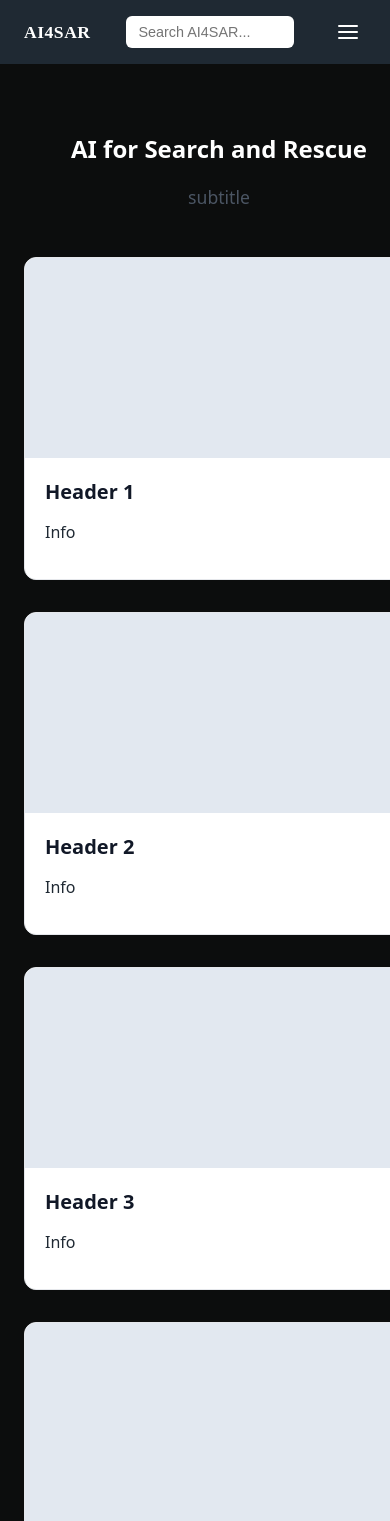
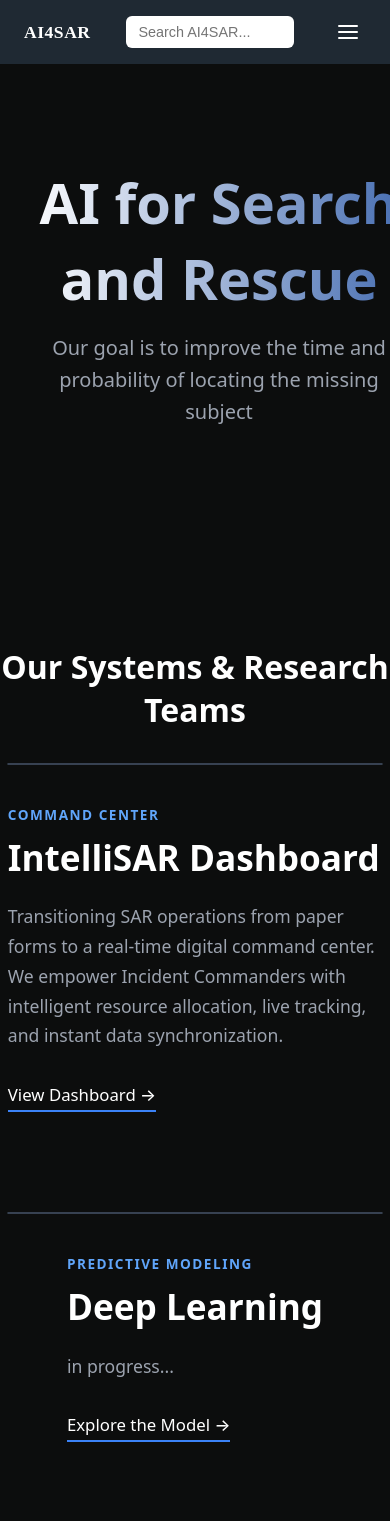
Before and after one commit to ssasukek/AI4SAR-WebPage_project, a Next.js app in the folder ai4sar-webpage/: page / in a window 390 px wide. Shown: the top 1521 px of the page. Built offline with nearby package versions, Linux system fonts and the light colour scheme; no server answers.

Commit message:
ui for home page

```diff
--- a/ai4sar-webpage/app/globals.css
+++ b/ai4sar-webpage/app/globals.css
@@ -18,57 +18,134 @@
   color: white;
 }
 
-/* Middle Layer (Grid type) */
 .middle-layer {
-  flex: 1; /* Pushes the footer down if content is short */
-  max-width: 1200px;
+  flex: 1;
+  max-width: 1100px;
   margin: 0 auto;
-  padding: 48px 24px;
+  padding: 100px 24px;
   width: 100%;
+  display: flex;
+  flex-direction: column;
+  gap: 130px;
 }
 
 .hero-text {
   text-align: center;
-  margin-bottom: 48px;
+  margin-bottom: 90px;
   color: white;
+  display: flex;
+  flex-direction: column;
+  align-items: center;;
 }
 
-.info-grid {
-  display: grid;
-  grid-template-columns: repeat(auto-fit, minmax(300px, 1fr));
-  gap: 32px;
-  width: 100%;
+.hero-title {
+  font-size: 3.5rem;
+  font-weight: 700;
+  margin: 0 0 16px 0;
+  background: linear-gradient(to right, #ffffff, #426ab0);
+  -webkit-background-clip: text;
+  -webkit-text-fill-color: transparent;
 }
 
-.grid-card {
-  background: #ffffff;
-  border: 1px solid #e5e7eb;
-  border-radius: 12px;
-  overflow: hidden;
-  transition: transform 0.2s ease, box-shadow 0.2s ease;
+.section-header h2 {
+  color: white;
+  font-size: 2rem;
+  margin-bottom: 32px;
+  text-align: center;
 }
 
-.grid-card:hover {
-  transform: translateY(-4px);
-  box-shadow: 0 12px 24px rgba(0,0,0,0.1);
+.story-container {
+  display: flex;
+  flex-direction: column;
+  gap: 140px;
+  width: 100%;
+  max-width: 1200px;
+  margin: 0 auto;
+  padding: 0 2%;
+  padding-bottom: 120px;
+  box-sizing: border-box;
 }
 
-.card-image {
-  height: 200px;
-  background-color: #e2e8f0; /* Placeholder grey */
-  width: 100%;
-  object-fit: cover;
+.feature-row {
+  display: flex;
+  align-items: center;
+  gap: 120px;
 }
 
-.card-content {
-  padding: 20px;
+.feature-row.reverse {
+  flex-direction: row-reverse;
 }
 
-.card-content h3 {
-  margin-top: 0;
-  color: #111827;
-  font-size: 1.25rem;
-  margin-bottom: 8px;
+.feature-visual {
+  flex: 1;
+  height: 400px;
+  border-radius: 24px;
+  background-size: cover;
+  background-position: center;
+  border: 1px solid #374151;
+}
+
+.feature-text {
+  flex: 1;
+  display: flex;
+  flex-direction: column;
+  align-items: flex-start;
+}
+
+.feature-label {
+  color: #60a5fa;
+  font-size: 0.85rem;
+  font-weight: 600;
+  text-transform: uppercase;
+  letter-spacing: 1.5px;
+  margin-bottom: 12px;
+}
+
+.feature-text h2 {
+  color: #ffffff;
+  font-size: 2.2rem;
+  font-weight: 700;
+  margin: 0 0 24px 0;
+  line-height: 1.2;
+}
+
+.feature-text p {
+  color: #9ca3af;
+  font-size: 1.1rem;
+  line-height: 1.7;
+  margin: 0 0 32px 0;
+}
+
+.feature-link {
+  color: #ffffff;
+  text-decoration: none;
+  font-weight: 500;
+  font-size: 1.05rem;
+  padding-bottom: 4px;
+  border-bottom: 2px solid #3b82f6;
+  transition: color 0.2s, border-color 0.2s;
+}
+
+.feature-link:hover {
+  color: #60a5fa;
+  border-color: #60a5fa;
+}
+
+/* --- for mobile display adjustment --- */
+@media (max-width: 800px) {
+  .feature-row, .feature-row.reverse {
+    flex-direction: column;
+    gap: 40px;
+  }
+
+  .feature-visual {
+    width: 100%;
+    height: 300px;
+  }
+
+  .story-container {
+    gap: 100px;
+  }
 }
 
 html, body {
@@ -240,13 +317,12 @@
   color: white;
 }
 
-.subtitle {
-  font-size: 1.1rem;
-  color: #4b5563;
-  max-width: 700px;
-  margin-left: auto;
-  margin-right: auto;
-  text-align: center;
+.hero-subtitle {
+  font-size: 1.25rem;
+  color: #9ca3af;
+  max-width: 600px;
+  margin: 0;
+  line-height: 1.6;
 }
 
 .footer-link-btn {
--- a/ai4sar-webpage/app/page.tsx
+++ b/ai4sar-webpage/app/page.tsx
@@ -1,65 +1,84 @@
 "use client";
+import Link from "next/link";
 
 export default function HomePage() {
   return (
     <div className="page" style={{ display: "flex", flexDirection: "column" }}>
       <main className="middle-layer">
         <section className="hero-text">
-          <h1>AI for Search and Rescue</h1>
-          <p className="subtitle">subtitle</p>
+          <h1 className="hero-title">AI for Search and Rescue</h1>
+          <p className="hero-subtitle">
+            Our goal is to improve the time and probability of locating the
+            missing subject
+          </p>
+        </section>
+      </main>
+
+      <div className="section-header">
+        <h2>Our Systems & Research Teams</h2>
+      </div>
+
+      <div className="story-container">
+        {/* dashboard grid */}
+        <section className="feature-row">
+          <div className="feature-visual" style={{ backgroundImage: "url" }} />
+          <div className="feature-text">
+            <span className="feature-label">Command Center</span>
+            <h2>IntelliSAR Dashboard</h2>
+            <p>
+              Transitioning SAR operations from paper forms to a real-time
+              digital command center. We empower Incident Commanders with
+              intelligent resource allocation, live tracking, and instant data
+              synchronization.
+            </p>
+            <Link href="/public/dashboard" className="feature-link">
+              View Dashboard &rarr;
+            </Link>
+          </div>
         </section>
 
-        <div className="info-grid">
-          <div className="grid-card">
-            <div className="card-image" />
-            <div className="card-content">
-              <h3>Header 1</h3>
-              <p>Info</p>
-            </div>
+        {/* Deep learning Grid Team */}
+        <section className="feature-row reverse">
+          <div className="feature-visual" style={{ backgroundImage: "url" }} />
+          <div className="feature-text">
+            <span className="feature-label">Predictive Modeling</span>
+            <h2>Deep Learning</h2>
+            <p> in progress... </p>
+            <Link href="/teams/deep-learning" className="feature-link">
+              Explore the Model &rarr;
+            </Link>
           </div>
+        </section>
 
-          <div className="grid-card">
-            <div className="card-image" />
-            <div className="card-content">
-              <h3>Header 2</h3>
-              <p>Info</p>
-            </div>
+        {/* Agentic AI Grid */}
+        <section className="feature-row">
+          <div className="feature-visual" style={{ backgroundImage: "url" }} />
+          <div className="feature-text">
+            <span className="feature-label">Automated Intelligence</span>
+            <h2>Agentic AI & LLMs</h2>
+            <p> in progress... </p>
+            <Link href="/teams/agentic-ai" className="feature-link">
+              See the AI in Action &rarr;
+            </Link>
           </div>
+        </section>
 
-          <div className="grid-card">
-            <div className="card-image" />
-            <div className="card-content">
-              <h3>Header 3</h3>
-              <p>Info</p>
-            </div>
+        {/* Visualization - Heatmaps */}
+        <section className="feature-row reverse">
+          <div
+            className="feature-visual"
+            style={{ backgroundImage: "url('/blue-gradient-bg.png')" }}
+          />
+          <div className="feature-text">
+            <span className="feature-label">Mapping & GIS</span>
+            <h2>Heatmap Visualization</h2>
+            <p> in progress... </p>
+            <Link href="/teams/visualization" className="feature-link">
+              Explore Maps &rarr;
+            </Link>
           </div>
-
-          <div className="grid-card">
-            <div className="card-image" />
-            <div className="card-content">
-              <h3>Header 4</h3>
-              <p>Info</p>
-            </div>
-          </div>
-
-          <div className="grid-card">
-            <div className="card-image" />
-            <div className="card-content">
-              <h3>Header 5</h3>
-              <p>Info</p>
-            </div>
-          </div>
-
-          <div className="grid-card">
-            <div className="card-image" />
-            <div className="card-content">
-              <h3>Header 6</h3>
-              <p>Info</p>
-            </div>
-          </div>
-
-        </div>
-      </main>
+        </section>
+      </div>
     </div>
   );
 }
```
Also changed, not shown: ai4sar-webpage/app/public/about/page.tsx (+7 -15 lines), ai4sar-webpage/app/public/background/page.tsx (+5 -5 lines), ai4sar-webpage/app/public/docs/page.tsx (+4 -6 lines), ai4sar-webpage/app/public/teams/page.tsx (+26 -28 lines).
